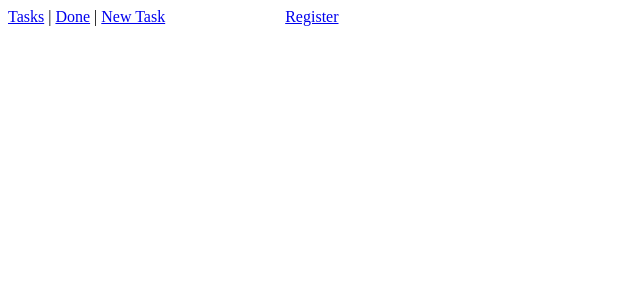
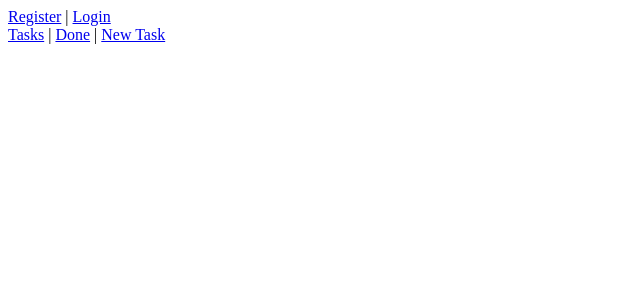
Before and after one commit to ACIT-2911-TDL/TDL-Front-end, an Angular app: page / in a window 1280 px wide. Shown: the top 300 px of the page, without its empty margins (0-640 px from the left). Built offline with nearby package versions, Linux system fonts and the light colour scheme.

Commit message:
add user login page

```diff
--- a/src/app/app.component.html
+++ b/src/app/app.component.html
@@ -1,8 +1,10 @@
 <nav>
+  <a routerLink="/register" routerLinkActive="active">Register</a> |
+  <a routerLink="/login" routerLinkActive="active">Login</a>
+  <br>
   <a routerLink="/main" routerLinkActive="active">Tasks</a> |
   <a routerLink="/done" routerLinkActive="active">Done</a> |
   <a routerLink="/new" routerLinkActive="active">New Task</a>
-  <a routerLink="/register" routerLinkActive="active" style="margin-left: 120px">Register</a>
   </nav>
 
 
--- /dev/null
+++ b/src/app/app.login.html
@@ -0,0 +1,8 @@
+    <br>
+    Username: <input type='text' [(ngModel)]='username'/><br>
+    Password: <input type='text' [(ngModel)]='password'/><br>
+    <input type='button' value='login' (click)='login()'/>
+    <br/><br/>
+
+    {{message}}
+    <br/><br/>
--- a/src/app/app.main.html
+++ b/src/app/app.main.html
@@ -24,7 +24,6 @@ TODAY TASKS
     <li *ngFor="let task of _overdueTasksArray"
     (click)="onSelect(task)" class="gery">
     {{task.name}}
-    <input type="button" (click)="completeTask()" value="DONE">
     <br>
     {{task.deadline | date:"medium"}}
     <div *ngIf="selectedTask===task">
@@ -57,7 +56,6 @@ WEEK TASKS
     <li *ngFor="let task of _weekTasksArray"
     (click)="onSelect(task)" class="{{task.color}}">
     {{task.name}}
-    <input type="button" (click)="completeTask()" value="DONE" style="float:right">
     <br>
     {{task.deadline | date:"medium"}}
     <div *ngIf="selectedTask===task">
@@ -75,7 +73,6 @@ OTHER TASKS
     <li *ngFor="let task of _otherTasksArray"
     (click)="onSelect(task)" class="{{task.color}}">
     {{task.name}}
-    <input type="button" (click)="completeTask()" value="DONE" style="float:right">
     <br>
     {{task.deadline | date:"medium"}}
     <div *ngIf="selectedTask===task">
--- a/src/app/app.module.ts
+++ b/src/app/app.module.ts
@@ -8,11 +8,12 @@ import { MainComponent } from './app.main';
 import { DoneTasksComponent } from './app.doneTasks';
 import { NewTaskComponent } from './app.newTask';
 import { RegisterComponent } from './app.register';
+import { LoginComponent } from './app.login';
 
 @NgModule({
   declarations: [
     AppComponent, MainComponent, DoneTasksComponent, NewTaskComponent,
-    RegisterComponent
+    RegisterComponent, LoginComponent
   ],
   imports: [
     BrowserModule, FormsModule, HttpClientModule, routing
--- a/src/app/app.routing.ts
+++ b/src/app/app.routing.ts
@@ -4,13 +4,15 @@ import { MainComponent } from './app.main';
 import { DoneTasksComponent } from './app.doneTasks';
 import { NewTaskComponent } from './app.newTask';
 import { RegisterComponent } from './app.register';
+import { LoginComponent } from './app.login';
 
 
 const appRoutes: Routes = [
   {path: 'main', component: MainComponent},
   {path: 'done', component: DoneTasksComponent},
   {path: 'new', component: NewTaskComponent},
-  {path: "register", component: RegisterComponent}
+  {path: "register", component: RegisterComponent},
+  {path: "login", component: LoginComponent}
 ];
 
 
```
Also changed, not shown: src/app/app.login.ts (added, +9 -0 lines).
